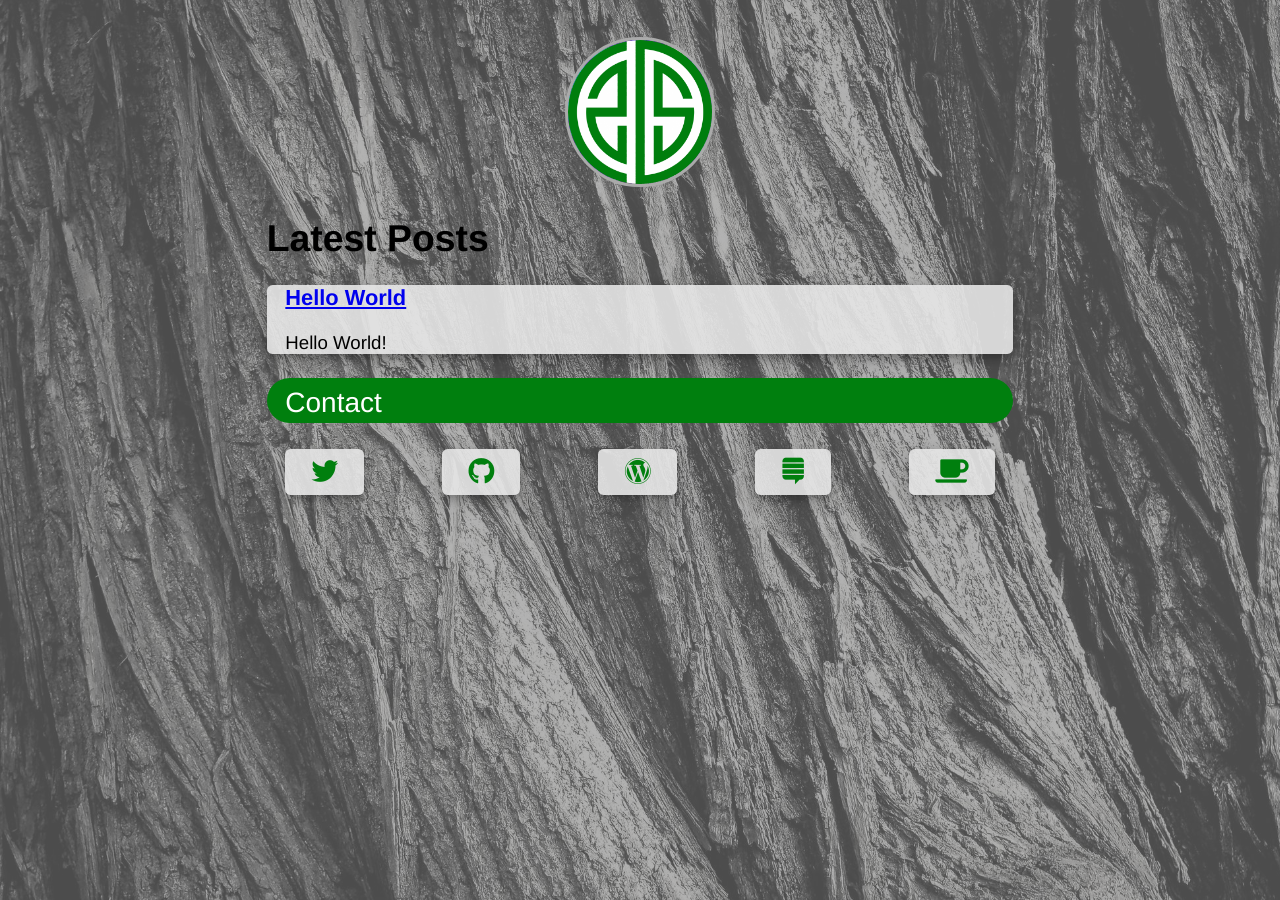
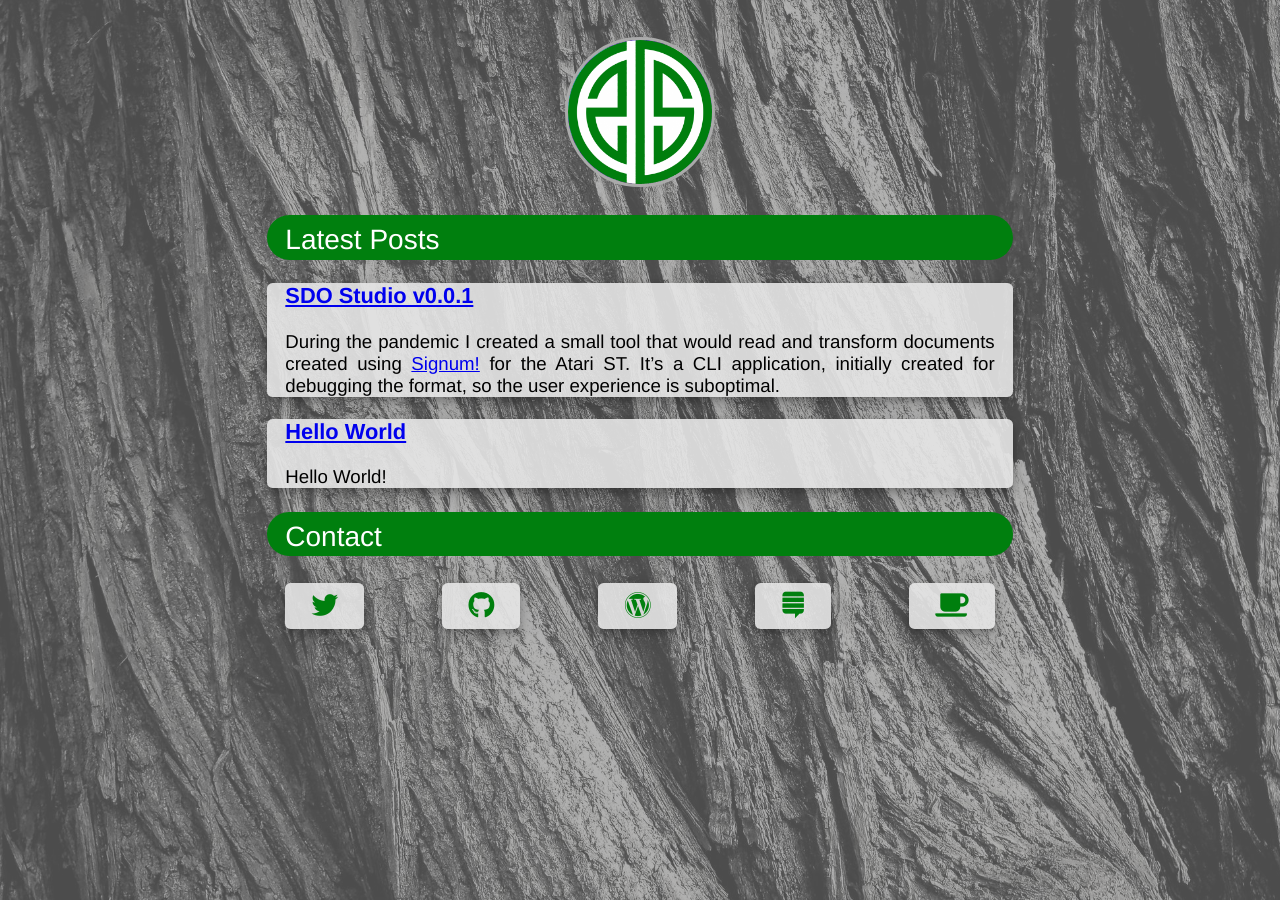
Before and after one commit to Xiphoseer/xiphoseer.github.com, a Jekyll site: the page built from blog.html, in a window 1280 px wide. Built offline with Jekyll 4.4.1, drawn with Linux system fonts in a browser that asks for light colours; some of the changed lines change nothing that is shown.

Commit message:
post: sdo-studio

```diff
--- /dev/null
+++ b/_posts/2024-04-27-sdo-studio.md
@@ -0,0 +1,54 @@
+---
+layout: post
+title: SDO Studio v0.0.1
+---
+
+During the pandemic I created a small tool that would read and
+transform documents created using [Signum!][ASH-SIG] for the
+Atari ST. It's a CLI application, initially created for debugging
+the format, so the user experience is suboptimal.
+
+I've been planning to create a GUI for it for a while and
+have prototyped that with [rustwasm][rustwasm] tools (wasm-pack)
+and the `wasm-bindgen` crate / proc-macro as part of `sdo-web`.
+
+The first usable version of that has been added to the SDO-Toolbox
+CI build and is now available at <https://sdo.dseiler.eu/studio/>.
+
+It's very much a work in progress, but it already supports the
+`imgseq` generator i.e. render pages as images using original
+printer (or, if unavailable, editor) font files.
+
+To use it, first pick the editor and printer fonts (i.e. *.E24
+and *.P24, *.P09, or *.L30) files and click on "Add to collection"
+
+![SDO Studio Fonts](/res/sdo-studio-fonts.png)
+
+Then, click the file-picker again and select the document(s)
+you want to view. You'll be presented with a list of all the
+documents selected, their creation and modification dates,
+the number of embedded images and the character sets specified
+within the file.
+
+![SDO Studio Document List](/res/sdo-studio-doc-list.png)
+
+Yellow means that not all kinds of printer fonts are available
+in the collection (which uses the [Origin Private File System (OPFS)][OPFS]
+to store files in the browser), red means the editor font is
+missing.
+
+Clicking on the document will render the content (which may
+take some time for larger documents) and display the sequence
+of images:
+
+![SDO Studio Doc Example](/res/sdo-studio-imgseq.png)
+
+If you're interested in the development of this tool or the
+underlying features of the toolbox (such as PDF generation)
+or want to provide feedback or suggestions, you can find the
+official docs of the project at <https://sdo.dseiler.eu> and
+the GitHub Repository at <https://github.com/Xiphoseer/sdo-tool>.
+
+[ASH-SIG]: https://application-systems.de/signum
+[rustwasm]: https://rustwasm.github.io/
+[OPFS]: https://developer.mozilla.org/en-US/docs/Web/API/File_System_API/Origin_private_file_system
--- a/blog.html
+++ b/blog.html
@@ -2,9 +2,8 @@
 layout: default
 title: Blog
 ---
-<h1>Latest Posts</h1>
-
 <section>
+  <h1>Latest Posts</h1>
   {% for post in site.posts %}
     <div class="content">
       <h3><a href="{{ post.url }}">{{ post.title }}</a></h3>
--- a/res/style/css/page.css
+++ b/res/style/css/page.css
@@ -18,7 +18,7 @@ body {
   min-height: 100vh;
 }
 
-main > section > h1, main > section > h2 {
+main > section > h1, h1.post-title, main > section > h2 {
   font-weight: 50;
   background-color: #007f0e;
   color: #fff;
@@ -26,6 +26,10 @@ main > section > h1, main > section > h2 {
   /*text-shadow: 1px 1px 2px #ddd;*/
   line-height: 100%;
   padding: 0.6rem 1rem 0.3rem 1rem;
+}
+
+article img {
+  max-width: 100%;
 }
 
 main {
```
Also changed, not shown: res/sdo-studio-doc-list.png (added), res/sdo-studio-fonts.png (added), res/sdo-studio-imgseq.png (added).
